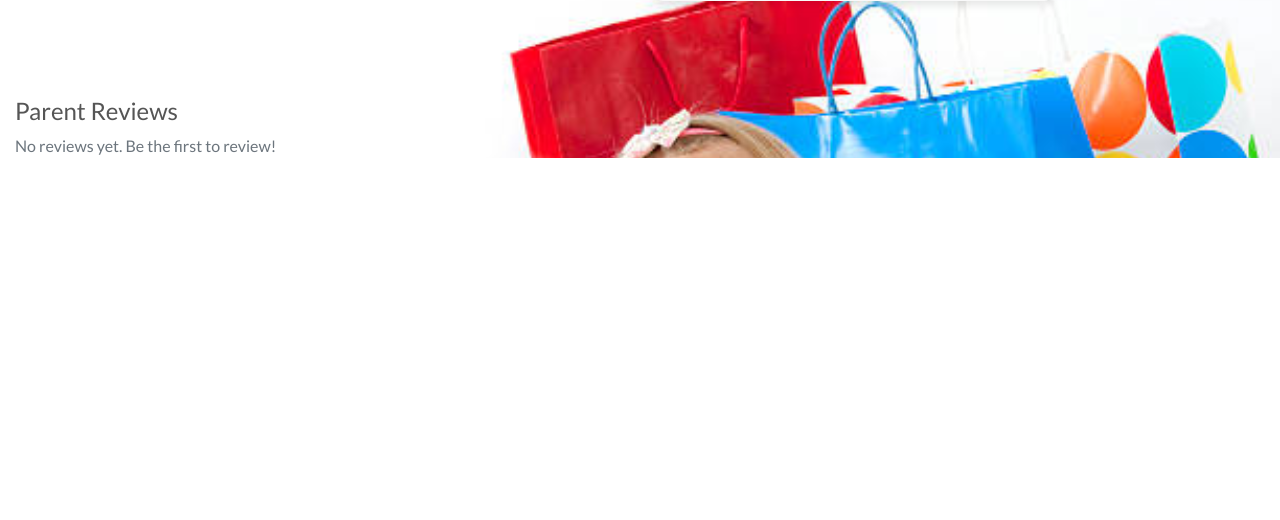
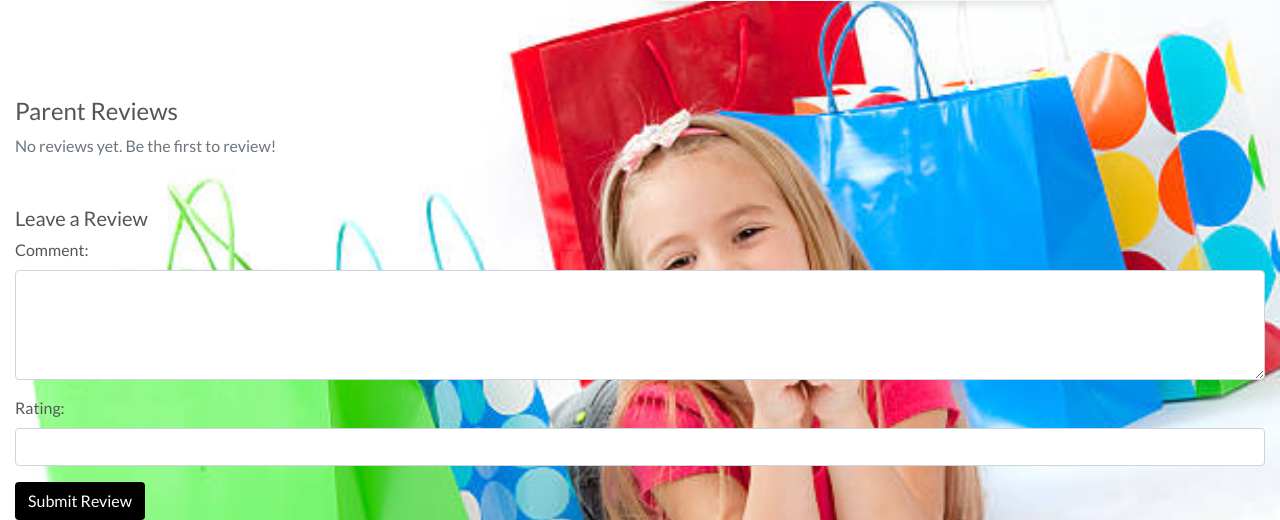
Before and after one commit to vijaylaxmipb/Giggles-Grins, a Django app: page /products/57/ in a window 1280 px wide. Shown: the part 926-1446 px from the top of the page. Before the commit the page ends 1084 px from the top, so only its background shows below. Run offline with Django 3.2, Linux system fonts and the light colour scheme; a user stored in the database is signed in; data comes from the database, SQL or seed files in the repository; both versions use the stored data as it was after the commit; some libraries are stand-ins or nearby versions.

Commit message:
added review function

```diff
--- a/giggles_grins/urls.py
+++ b/giggles_grins/urls.py
@@ -17,6 +17,7 @@ from django.contrib import admin
 from django.urls import path, include
 from django.conf import settings
 from django.conf.urls.static import static
+from django.contrib.auth import views as auth_views
 
 urlpatterns = [
     path('admin/', admin.site.urls),
@@ -24,6 +25,7 @@ urlpatterns = [
     path('', include('home.urls')),
     path('bag/', include('bag.urls')),
     path('products/', include('products.urls')),
+    path('accounts/login/', auth_views.LoginView.as_view(), name='login'),
 
 
 ] + static(settings.MEDIA_URL, document_root=settings.MEDIA_ROOT)
--- /dev/null
+++ b/products/forms.py
@@ -0,0 +1,11 @@
+from django import forms
+from .models import Review
+
+class ReviewForm(forms.ModelForm):
+    class Meta:
+        model = Review
+        fields = ['comment', 'rating']
+        widgets = {
+            'comment': forms.Textarea(attrs={'class': 'form-control', 'rows': 4}),
+            'rating': forms.NumberInput(attrs={'class': 'form-control', 'min': 1, 'max': 5}),
+        }
--- a/products/models.py
+++ b/products/models.py
@@ -1,4 +1,5 @@
 from django.db import models
+from django.contrib.auth.models import User
 
 
 class Category(models.Model):
@@ -39,6 +40,18 @@ class Product(models.Model):
     rating = models.DecimalField(max_digits=6, decimal_places=2, null=True, blank=True)
     image_url = models.URLField(max_length=1024, null=True, blank=True)
     image = models.ImageField(upload_to='product_images/', blank=True, null=True)
+    has_sizes = models.BooleanField(default=True)
+
 
     def __str__(self):
         return self.name
+
+class Review(models.Model):
+    product = models.ForeignKey('Product', on_delete=models.CASCADE, related_name='reviews')
+    user = models.ForeignKey(User, on_delete=models.CASCADE)
+    comment = models.TextField()
+    rating = models.PositiveIntegerField(null=True, blank=True)
+    created_at = models.DateTimeField(auto_now_add=True)
+
+    def __str__(self):
+        return f"Review for {self.product.name} by {self.user.username}"
--- a/products/templates/products/product_detail.html
+++ b/products/templates/products/product_detail.html
@@ -106,13 +106,34 @@
         </div>
         <div class="reviews mt-5">
             <h4>Parent Reviews</h4>
-            {% if product.reviews %}
-                {% for review in product.reviews %}
-                    <p class="small text-muted">{{ review.comment }} - <strong>{{ review.author }}</strong></p>
+            {% if reviews %}
+                {% for review in reviews %}
+                    <div class="review mb-4">
+                        <p><strong>{{ review.user.username }}</strong> ({{ review.created_at|date:"F j, Y" }})</p>
+                        <p>{{ review.comment }}</p>
+                        {% if review.rating %}
+                            <p>Rating: {{ review.rating }} / 5</p>
+                        {% endif %}
+                        <hr>
+                    </div>
                 {% endfor %}
             {% else %}
                 <p class="text-muted">No reviews yet. Be the first to review!</p>
             {% endif %}
         </div>
+
+        <!-- Review Form for Authenticated Users -->
+        {% if user.is_authenticated %}
+            <div class="submit-review mt-5">
+                <h5>Leave a Review</h5>
+                <form method="POST">
+                    {% csrf_token %}
+                    {{ form.as_p }}
+                    <button type="submit" class="btn btn-black">Submit Review</button>
+                </form>
+            </div>
+        {% else %}
+            <p class="mt-3">You must <a href="{% url 'login' %}">log in</a> to leave a review.</p>
+        {% endif %}
     </div>
 {% endblock %}
--- a/products/views.py
+++ b/products/views.py
@@ -1,8 +1,9 @@
 from django.shortcuts import render, redirect, get_object_or_404
 from django.contrib import messages
 from django.db.models import Q
-from .models import Product, Category, Subcategory
+from .models import Product, Category, Subcategory, Review
 from django.db.models.functions import Lower
+from .forms import ReviewForm
 
 def all_products(request):
     """ A view to show all products, including sorting and search queries """
@@ -107,10 +108,27 @@ def product_detail(request, product_id):
     """ A view to show individual product details """
 
     product = get_object_or_404(Product, pk=product_id)
+    reviews = product.reviews.all()
+    form = ReviewForm()
+
+    if request.method == 'POST':
+        form = ReviewForm(request.POST)
+        if form.is_valid():
+            review = form.save(commit=False)
+            review.product = product
+            review.user = request.user
+            review.save()
+            messages.success(request, 'Your review has been submitted!')
+            return redirect('product_detail', product_id=product.id)
+        else:
+            messages.error(request, 'Failed to submit your review. Please check the form.')
+
 
     context = {
         'product': product,
         'current_categories': Category.objects.all(),
+        'reviews': reviews,
+        'form': form,
     }
 
     return render(request, 'products/product_detail.html', context)
--- a/static/css/base.css
+++ b/static/css/base.css
@@ -246,6 +246,20 @@ screenshot-container {
 
 }
 
+.review {
+    padding: 10px;
+    background-color: #f9f9f9;
+    border-radius: 5px;
+}
+.review p {
+    margin: 0;
+}
+.submit-review {
+    margin-top: 20px;
+}
+
+
+
 /* -------------------------------- Media Queries */
 
 /* Slightly larger container on xl screens */
```
Also changed, not shown: db.sqlite3, products/migrations/0007_alter_product_has_sizes_review.py (added).
